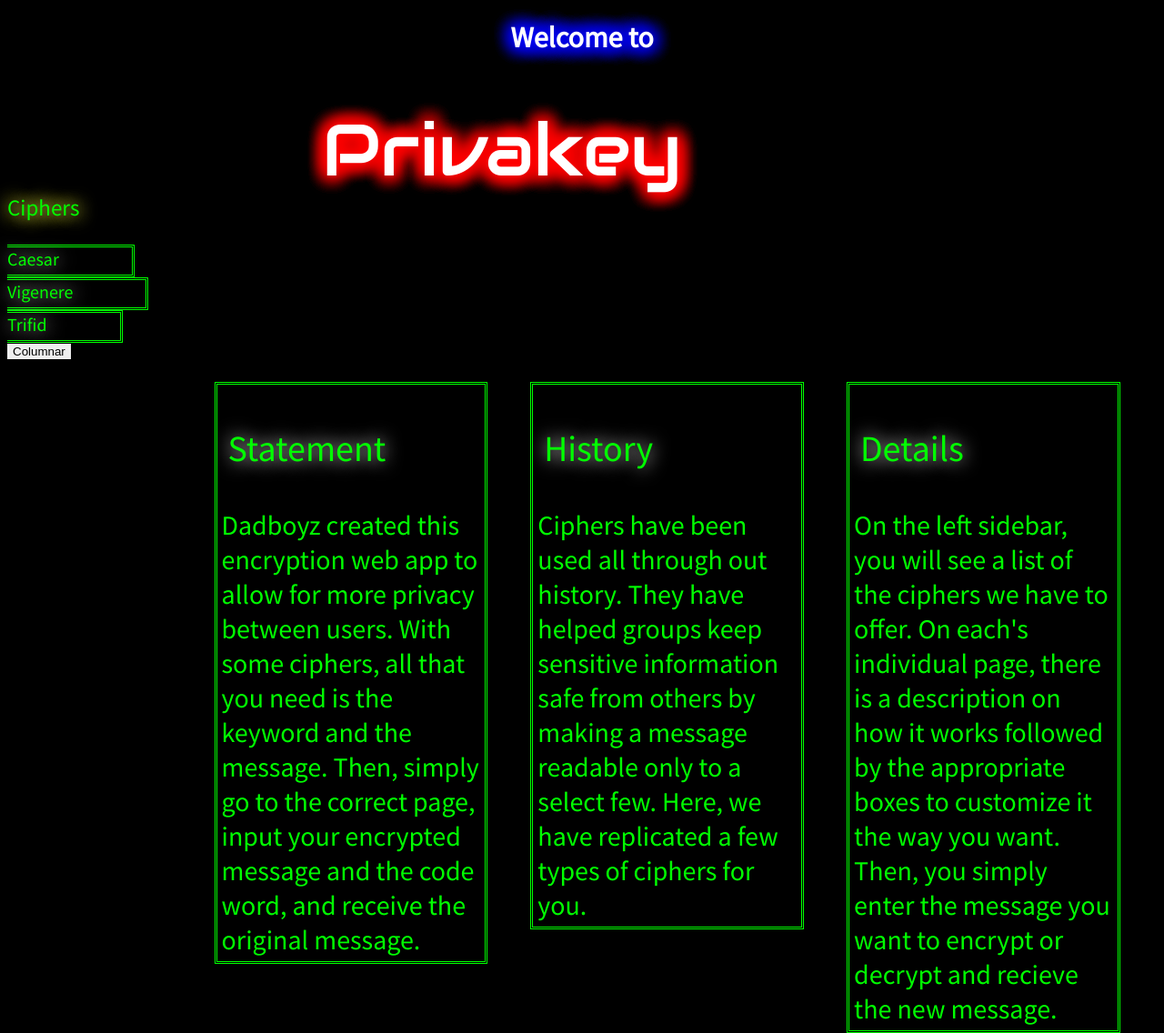
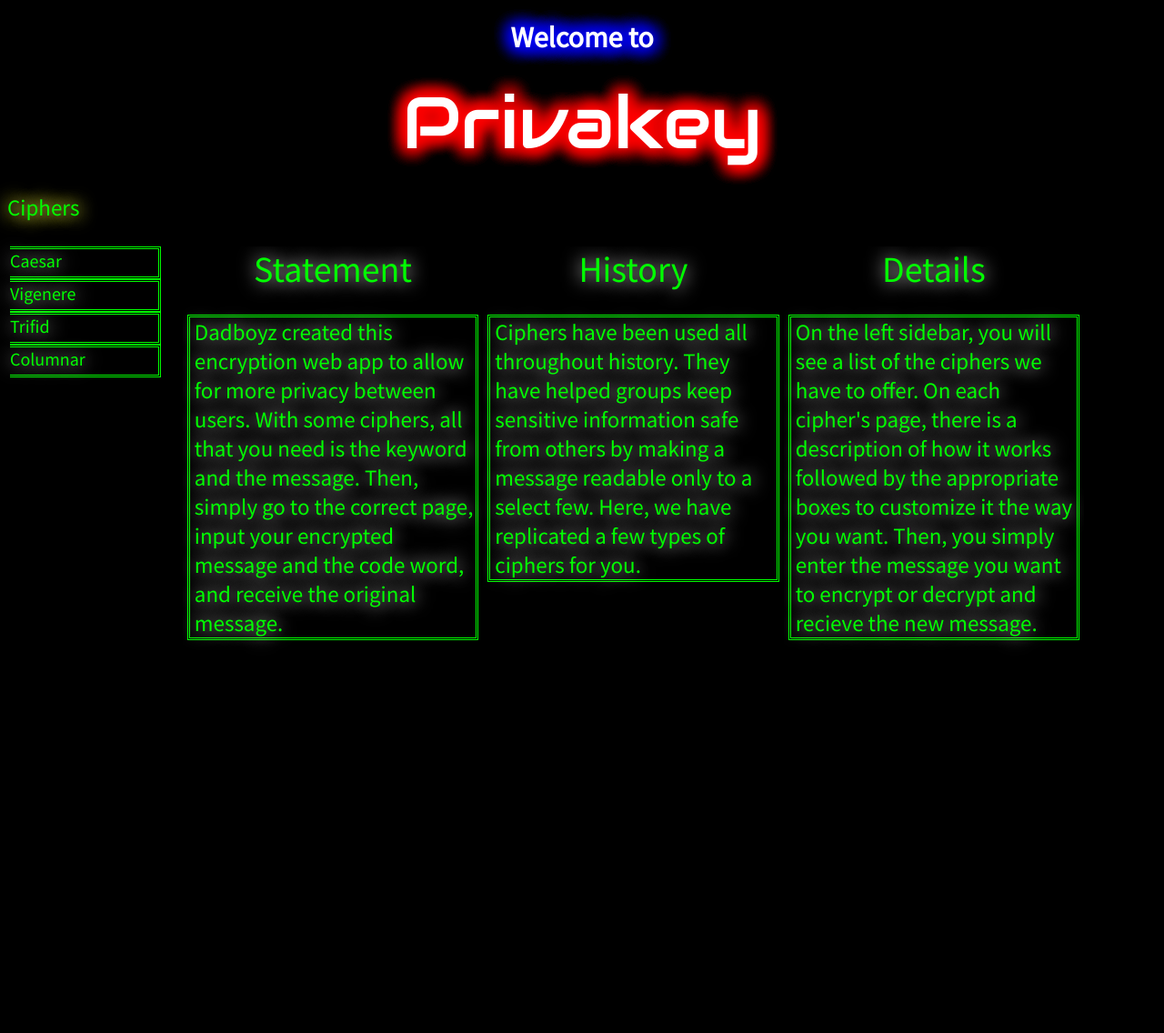
Before and after one commit to andrea749/dabboyz, a Python web app: template privakey/templates/homepage.html in a window 1280 px wide. Shown: the whole page at 91% size. After the commit the page ends 708 px from the top, so only its background shows below. Run offline with Jinja, Linux system fonts and the light colour scheme; the template is opened without the code that fills it, so the values that code supplies are empty.

Commit message:
more css stuff -A

```diff
--- a/privakey/static/home.css
+++ b/privakey/static/home.css
@@ -12,15 +12,16 @@
 #sidebar {
   display: inline-block;
   position: relative;
-  top: 10px;
   left: 0px;
   border-color: #00ff00;
   padding-right: 20px;
-  padding-top: 10px;
+  padding-top: 0px;
   padding-bottom: 10px;
 }
 
-#caesar, #vigenere, #trifid {
+#caesar, #vigenere, #trifid, #columnar {
+  text-align: left;
+  width: 100%;
   color: #00ff00;
   background-color: black;
   text-decoration: none;
@@ -46,13 +47,17 @@
   padding-left: 0px;
 }
 
+
 #container1 {
+  padding-left: 20px;
+}
+/*#container1 {
   float:right;
   width:75%;
   position: relative;
   right: 25%;
-}
-#container2 {
+}*/
+/*#container2 {
   float: right;
   width: 100%;
   position: relative;
@@ -63,47 +68,67 @@
   width: 100%;
   overflow: hidden;
   position: relative;
-  position: relative;
+}*/
+
+/*#container3, #container2, #container1 {
+  top: 0px;
+  bottom: 350px;
+}*/
+
+td {
+  margin-left: 0;
+  vertical-align: top;
+  margin-top: 0;
+  padding-top: 0;
 }
+
+.describe {
+  border: double;
+  border-color: #00ff00;
+  padding-left: 5px;
+
+}
+
 #statement, #history, #details {
   color: #00ff00;
   font-family: 'Source Sans Pro', sans-serif;
   font-size: 30px;
   margin-left: auto;
   margin-right: auto;
-  border-color: #00ff00;
+  /*border-color: #00ff00;*/
   display: inline;
-  border: double;
-  padding-top: 5px;
+  /*border: double;*/
+  /*padding-top: 5px;
   padding-right: 5px;
   padding-bottom: 5px;
-  padding-left: 5px;
+  padding-left: 5px;*/
   text align: center;
 }
 #statement {
   float:left;
   width:30%;
   position: relative;
-  left: 64%;
+  /*left: 64%;*/
   overflow: hidden;
 }
 #history {
   float:left;
   width:30%;
   position: relative;
-  left: 69%;
+  /*left: 69%;*/
   overflow: hidden;
 }
 #details {
   float:left;
   width:30%;
   position: relative;
-  left: 74%;
+  /*left: 74%;*/
   overflow: hidden;
 }
 
 #statement, #history, #details {
-  /* try to move up title of boxes or take them completely out of boxes, and remove empty space above and inside boxes*/
+  padding-left: 5px;
+  padding-right: 5px;
 }
 
 #statement_title, #history_title, #details_title {
@@ -133,14 +158,12 @@ h1 {
 }
 
 #webname {
-  top: 30px;
-  right: 140px;
   text-align: center;
   font-family: 'Audiowide', cursive;
   background-color: black;
   display: block;
-  margin right: 480px;
-  margin-left: 480px;
+  margin-right: auto;
+  margin-left: auto;
   position: relative;
   font-size: 80px;
   color: white;
@@ -168,9 +191,10 @@ h1 {
 }
 
 #description {
-  margin-left: 20%;
-  margin-right: auto;
-  position: relative;
+  margin-top: 0;
+  margin-bottom: 0;
+  margin-left: 0;
+  text-align: center;
   bottom: 180px;
   top: 0px;
   font-size: 40px;
@@ -184,7 +208,7 @@ textarea {
 button {
   border: none;
 }
-#vigenere:hover, #caesar:hover, #trifid:hover {
+#vigenere:hover, #caesar:hover, #trifid:hover, #columnar:hover {
   text-shadow: 0 0 20px #ffffff, 0 0 20px #ffffff, 0 0 20px #ffffff, 0 0 20px #ffffff, 0 0 20px #ffffff;
 }
 
@@ -212,6 +236,13 @@ button {
   content: "Taruio";
 }
 
+#columnar:hover span {
+  display: none;
+}
+
+#columnar:hover:before {
+  content: "Oncmurla";
+}
 
 /* Smartphones (portrait and landscape) ----------- */
 @media only screen and (min-device-width : 320px) and (max-device-width : 480px) {
--- a/privakey/templates/cipherarticles.html
+++ b/privakey/templates/cipherarticles.html
@@ -17,7 +17,7 @@ this file is for the Caesar cipher article -->
     </form>
     <h1>Caesar Cipher</h1>
       <p id = 'ciphers'>Ciphers</p>
-        <p><form action = 'caesar'>
+        <form action = 'caesar'>
         <button id = 'caesar' type = 'Submit'>
           <span>Caesar</span></button>
       </form>
@@ -34,7 +34,6 @@ this file is for the Caesar cipher article -->
        <span>Columnar</span>
      </button>
      </form>
-      </p>
 
     <p id = 'description'>{{cipherdescription}}<p><br>
 
--- a/privakey/templates/homepage.html
+++ b/privakey/templates/homepage.html
@@ -17,7 +17,11 @@
       <button id = 'webname' type = 'Submit'>Privakey</button>
     </form>
       <p id = 'ciphers'>Ciphers</p>
-    <p><form action = 'caesar'>
+      <table id = "sidebar_and_description">
+        <tr>
+          <td>
+      <div id = "sidebar_buttons">
+    <form action = 'caesar'>
       <button id = 'caesar' type = 'Submit'><span>Caesar</span></button></form>
     <form action = 'cycle'>
      <button id = 'vigenere' type = 'Submit'><span>Vigenere</span></button>
@@ -30,17 +34,21 @@
     <span>Columnar</span>
   </button>
   </form>
- </p>
+</div>
+</td>
 
-     <div id="container3">
-     <div id="container2">
+     <!-- <div id="container3">
+     <div id="container2"> -->
+     <td>
      <div id="container1">
-     <div id="statement"><p id = 'description'>Statement</p>Dadboyz created this encryption web app to allow for more privacy between users. With some ciphers, all that you need is the keyword and the message. Then, simply go to the correct page, input your encrypted message and the code word, and receive the original message.</div>
-     <div id="history"><p id ='description'>History</p>Ciphers have been used all through out history. They have helped groups keep sensitive information safe from others by making a message readable only to a select few. Here, we have replicated a few types of ciphers for you.</div>
-     <div id="details"><p id = 'description'>Details</p>On the left sidebar, you will see a list of the ciphers we have to offer. On each's individual page, there is a description on how it works followed by the appropriate boxes to customize it the way you want. Then, you simply enter the message you want to encrypt or decrypt and recieve the new message.</div>
-
+     <div id="statement"><p id = 'description'>Statement</p><p class = "describe">Dadboyz created this encryption web app to allow for more privacy between users. With some ciphers, all that you need is the keyword and the message. Then, simply go to the correct page, input your encrypted message and the code word, and receive the original message.</p></div>
+     <div id="history"><p id ='description'>History</p><p class = "describe">Ciphers have been used all throughout history. They have helped groups keep sensitive information safe from others by making a message readable only to a select few. Here, we have replicated a few types of ciphers for you.</p></div>
+     <div id="details"><p id = 'description'>Details</p><p class = "describe">On the left sidebar, you will see a list of the ciphers we have to offer. On each cipher's page, there is a description of how it works followed by the appropriate boxes to customize it the way you want. Then, you simply enter the message you want to encrypt or decrypt and recieve the new message.</p></div>
     </div>
-    </div>
-    </div>
+  </td>
+  </tr>
+  </table>
+    <!-- </div>
+    </div> -->
     </body>
 </html>
--- a/privakey/templates/trifid.html
+++ b/privakey/templates/trifid.html
@@ -12,8 +12,8 @@
     <form action = '/' method="post">
       <button id = 'webname' type = 'Submit'>Privakey</button>
     </form>
+    <h1 id = 'name_of_cipher'>{{ciphername}} Cipher</h1>
     <p id = 'ciphers'>Ciphers</p>
-    <p>
       <form action = 'caesar'>
         <button id = 'caesar' type = 'Submit'><span>Caesar</span></button>
       </form>
@@ -28,8 +28,6 @@
       <span>Columnar</span>
     </button>
     </form>
-   </p>
-    <h1 id = 'name_of_cipher'>{{ciphername}} Cipher</h1>
       <p id = 'description'>{{cipherdescription}}</p>
 
 
```
Also changed, not shown: privakey/static/cipherarticles.css (+42 -43 lines), privakey/static/cycle.css (+38 -22 lines), privakey/static/trifid.css (+66 -35 lines), privakey/templates/columnar.html (+4 -4 lines).
